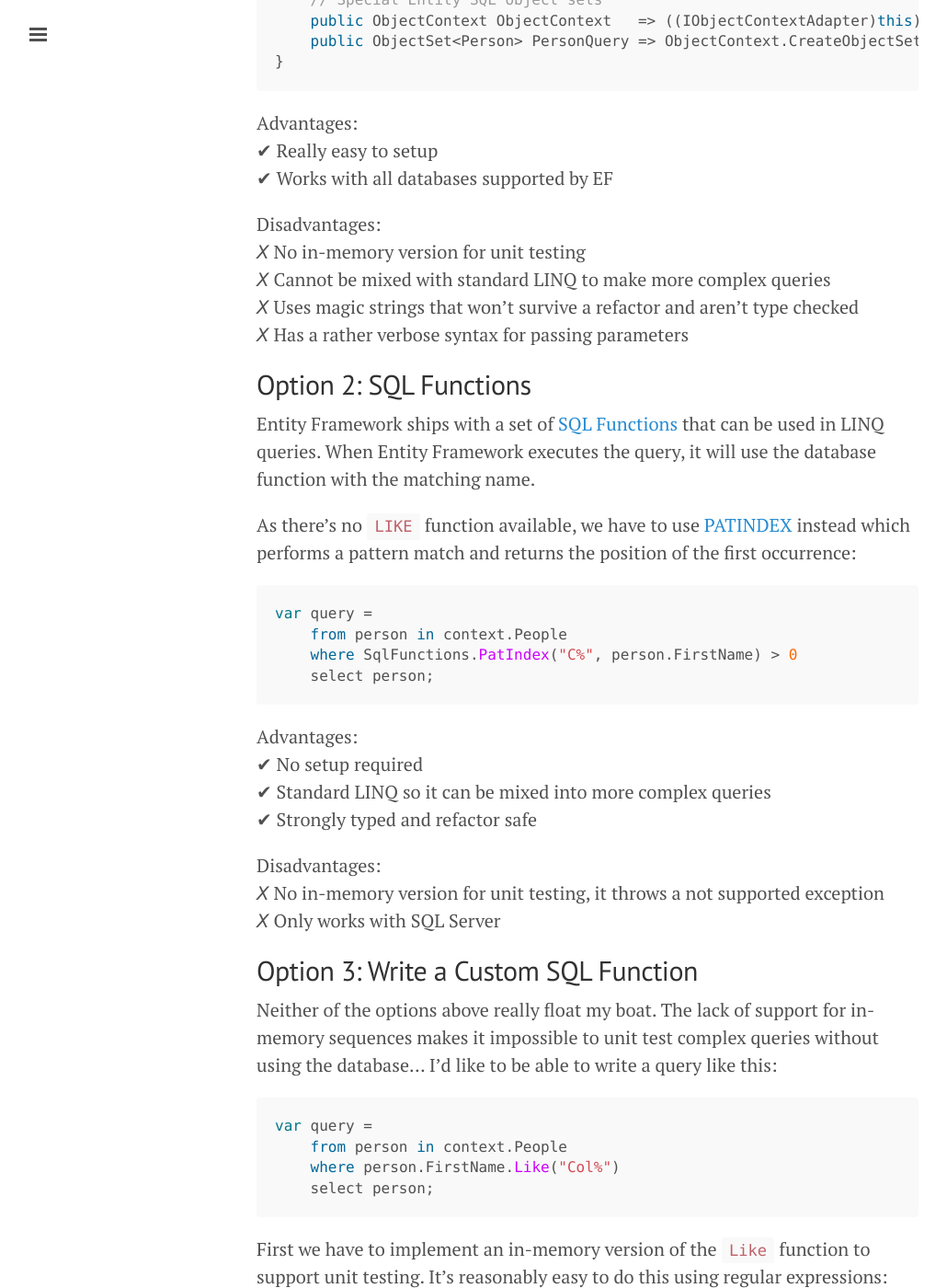
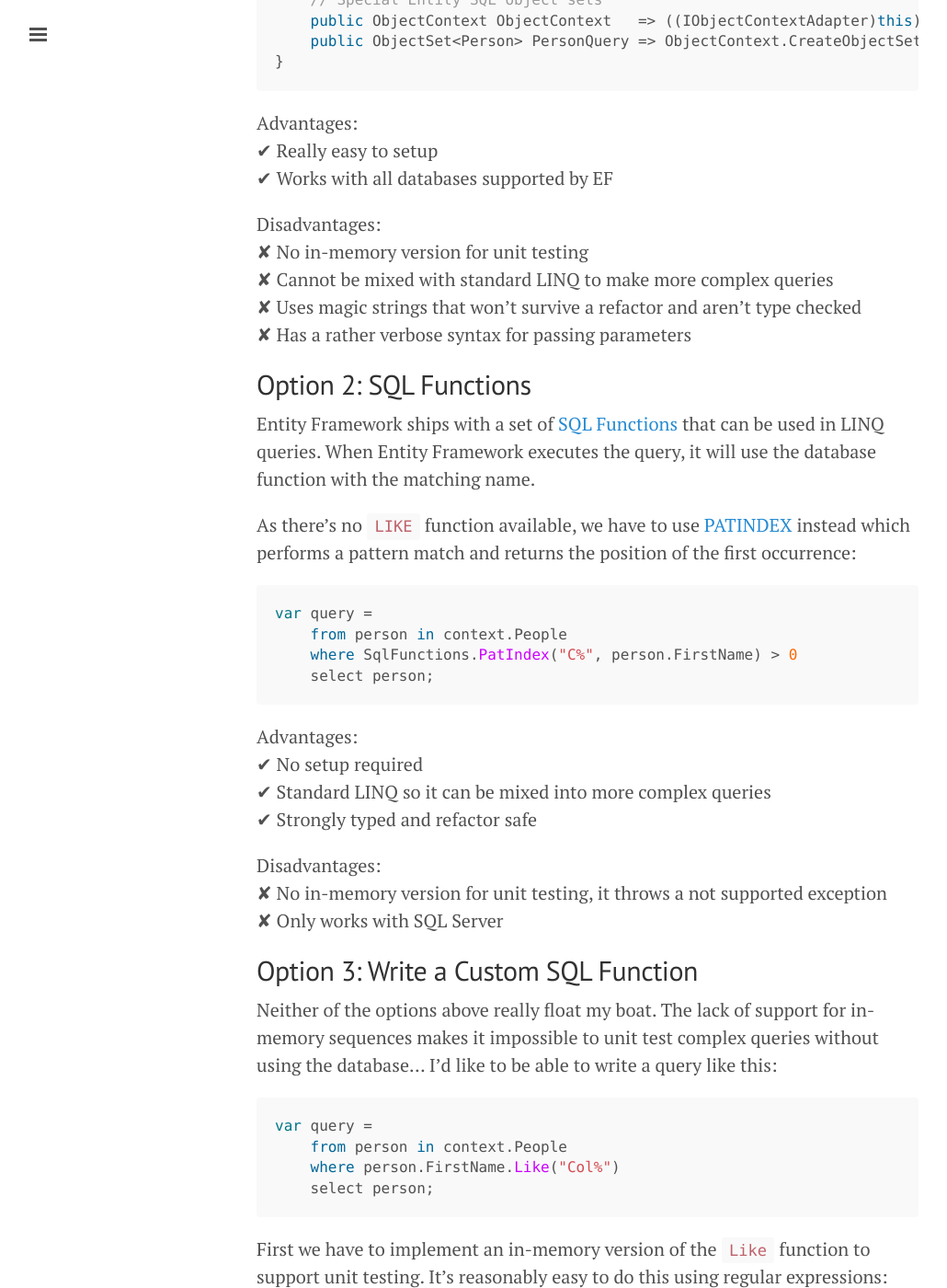
Before and after one commit to ColinOrr/colinorr.github.io, a Jekyll site: the page built from _posts/2017-10-18-entity-framework-sql-like.md, in a window 1280 px wide and 1400 px high, scrolled down 922 px. Shown: the whole window at 92% size, without its empty margins (1-1031 px from the left). Built offline with Jekyll 4.4.1, drawn with Linux system fonts in a browser that asks for light colours; some web fonts are replaced; comment, search, counter and statistics services are not loaded; some of the changed text lies outside the part shown.

Commit message:
Improve ✘ symbol

```diff
--- a/_posts/2017-10-18-entity-framework-sql-like.md
+++ b/_posts/2017-10-18-entity-framework-sql-like.md
@@ -45,10 +45,10 @@ Advantages:
 ✔ Works with all databases supported by EF
 
 Disadvantages:
-𝘟 No in-memory version for unit testing
-𝘟 Cannot be mixed with standard LINQ to make more complex queries
-𝘟 Uses magic strings that won't survive a refactor and aren't type checked
-𝘟 Has a rather verbose syntax for passing parameters
+✘ No in-memory version for unit testing
+✘ Cannot be mixed with standard LINQ to make more complex queries
+✘ Uses magic strings that won't survive a refactor and aren't type checked
+✘ Has a rather verbose syntax for passing parameters
 
 ## Option 2: SQL Functions
 
@@ -72,8 +72,8 @@ Advantages:
 ✔ Strongly typed and refactor safe
 
 Disadvantages:
-𝘟 No in-memory version for unit testing, it throws a not supported exception
-𝘟 Only works with SQL Server
+✘ No in-memory version for unit testing, it throws a not supported exception
+✘ Only works with SQL Server
 
 ## Option 3: Write a Custom SQL Function
 
@@ -193,7 +193,7 @@ Advantages:
 ✔ Works with all databases supported by EF
 
 Disadvantages:
-𝘟 A large amount of up-front setup required
+✘ A large amount of up-front setup required
 
 ## Conclusion
 
```
